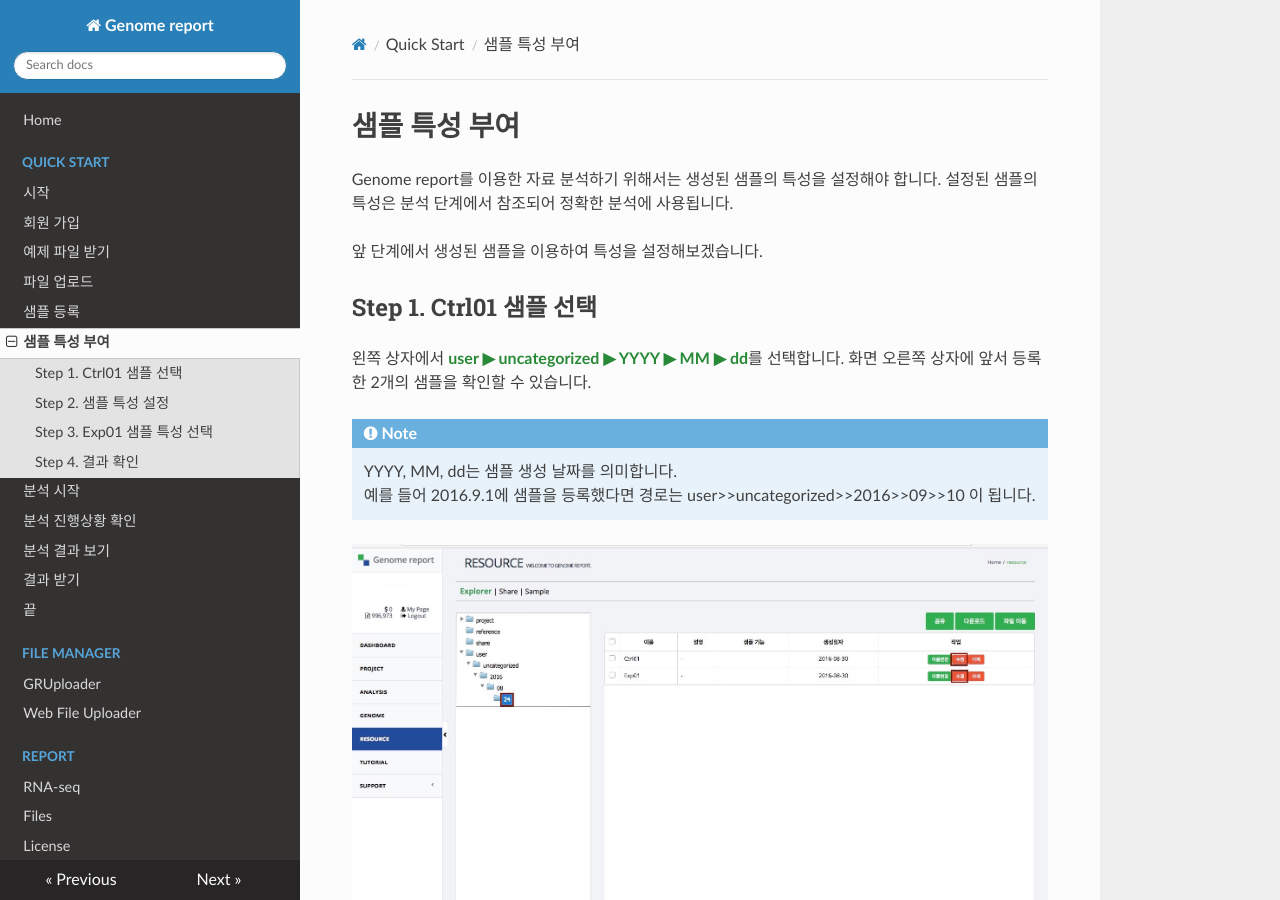
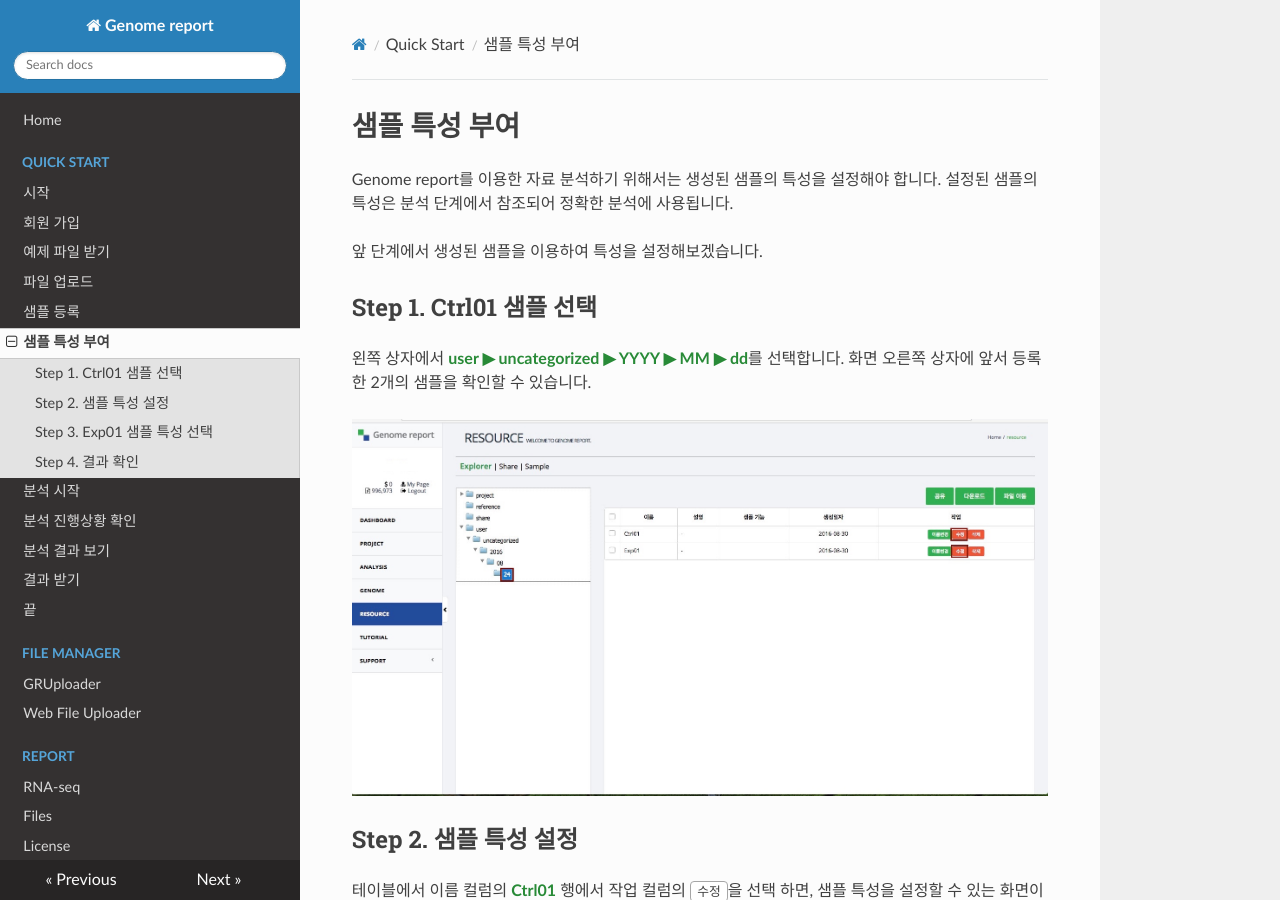
Before and after one commit to genomereport/gimanual, an MkDocs documentation site: the page built from docs/quick_start/sample_feature.md, in a window 1280 px wide and 900 px high. Built offline with MkDocs 1.6.1, drawn with Linux system fonts in a browser that asks for light colours; nearby versions of some CDN libraries; old or Windows-style settings are respelled for this version of MkDocs.

Commit message:
update sample

```diff
--- a/docs/quick_start/sample_feature.md
+++ b/docs/quick_start/sample_feature.md
@@ -10,9 +10,6 @@ Genome report를 이용한 자료 분석하기 위해서는 생성된 샘플의
 
 왼쪽 상자에서 **user &#9654; uncategorized &#9654; YYYY &#9654; MM &#9654; dd**를 선택합니다.
 화면 오른쪽 상자에 앞서 등록한 2개의 샘플을 확인할 수 있습니다.
-
-!!!Note
-    YYYY, MM, dd는 샘플 생성 날짜를 의미합니다.<br>예를 들어 2016.9.1에 샘플을 등록했다면 경로는 user>>uncategorized>>2016>>09>>10 이 됩니다.
 
 
 ![화면](https://github.com/genomereport/gimanual/raw/master/docs/images/sample_feature_screen1.jpg)
```
Also changed, not shown: docs/quick_start/sample_register.md (+1 -1 lines).
